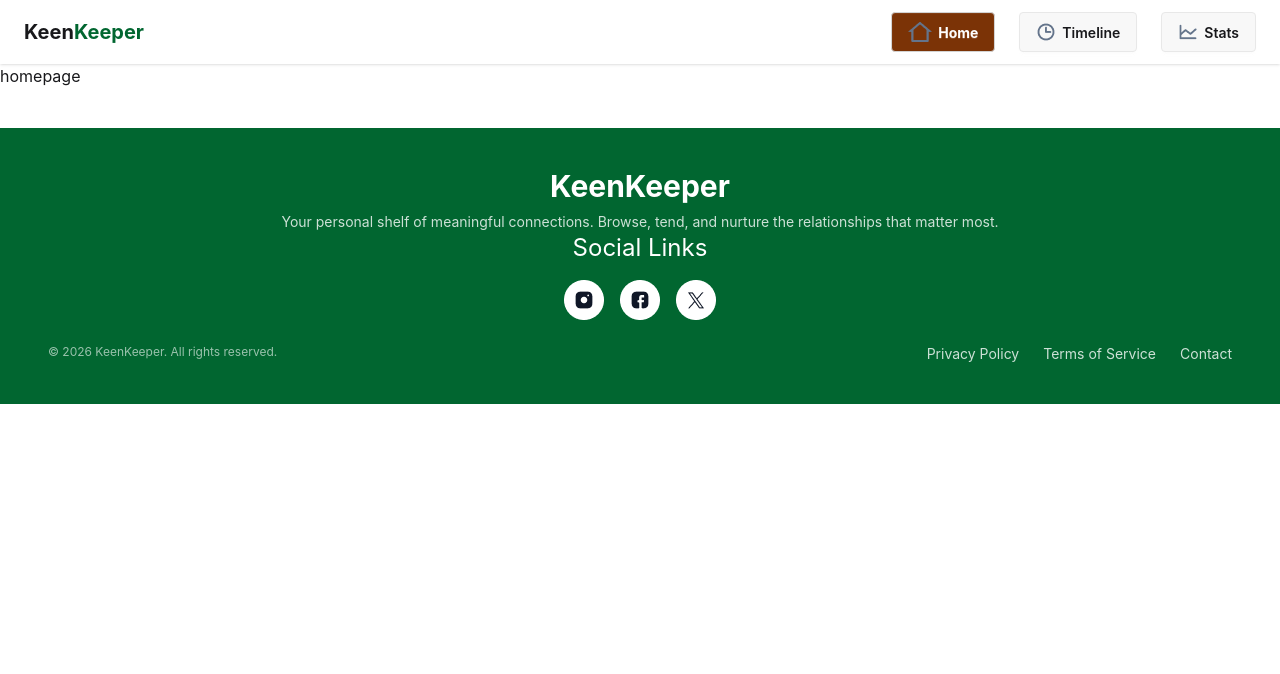
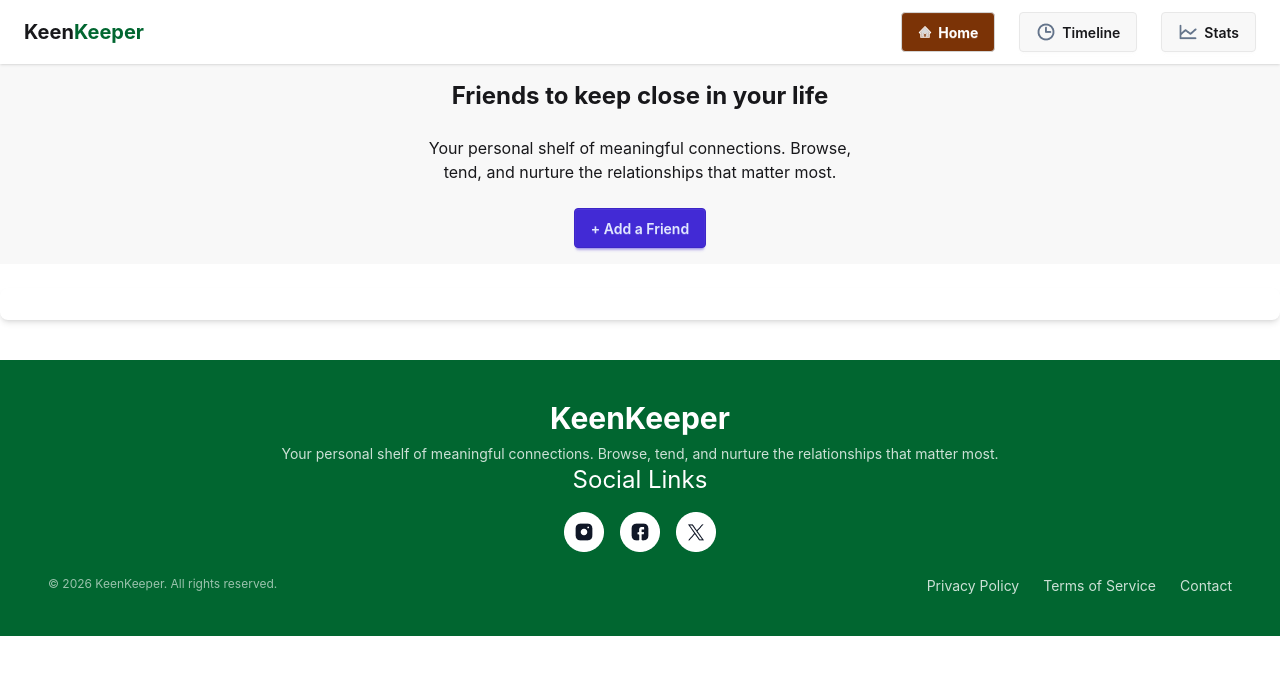
Before and after one commit to yeasinarafatraihan42511-blip/kin-keeper, a React (Vite) app: page / in a window 1280 px wide. Shown: the top 674 px of the page. Built offline with nearby package versions, Linux system fonts and the light colour scheme.

Commit message:
Banner section end

```diff
--- a/package.json
+++ b/package.json
@@ -13,6 +13,7 @@
     "@tailwindcss/vite": "^4.2.2",
     "react": "^19.2.4",
     "react-dom": "^19.2.4",
+    "react-icons": "^5.6.0",
     "react-router": "^7.14.1",
     "tailwindcss": "^4.2.2"
   },
--- /dev/null
+++ b/src/components/Banner/Banner.jsx
@@ -0,0 +1,20 @@
+import React from 'react';
+
+const Banner = () => {
+    return (
+        <div className="hero bg-base-200  container mx-auto">
+            <div className="hero-content text-center">
+                <div className="max-w-md">
+                    <h3 className="text-2xl font-bold">Friends to keep close in your life</h3>
+                    <p className="py-6">
+                        Your personal shelf of meaningful connections. Browse, tend, and nurture the
+                        relationships that matter most.
+                    </p>
+                    <button className="btn btn-primary">+ Add a Friend</button>
+                </div>
+            </div>
+        </div>
+    );
+};
+
+export default Banner;
--- a/src/components/Shared/navbar/Navbar.jsx
+++ b/src/components/Shared/navbar/Navbar.jsx
@@ -3,9 +3,16 @@ import { NavLink } from 'react-router';
 import vector from '../../../assets/vector.png';
 import clock from '../../../assets/clock.png';
 import chartline from '../../../assets/chartline.png';
+import { Link } from 'react-router';
+import { AiTwotoneHome } from "react-icons/ai";
 
 
 const Navbar = () => {
+    const links = [
+        { to: "/", label: "Home", icon: vector },
+        { to: "/timeline", label: "Timeline", icon: clock },
+        { to: "/stats", label: "Stats", icon: chartline }
+    ];
     return (
         <div className="navbar bg-base-100 shadow px-6 container mx-auto bg-white">
             {/* Left - Logo */}
@@ -22,14 +29,14 @@ const Navbar = () => {
                             isActive ? "text-white font-bold btn btn-active bg-amber-900 " : "btn"
                         }
                     >
-                        <img src={vector} alt="Vector" /> <span>Home</span>
+                       <AiTwotoneHome /> <span>Home</span>
                     </NavLink>
                 </div>
 
-                <NavLink to="/timeline" className="btn">
+                <NavLink to={links[1].to} className="btn">
                     <img src={clock} alt="Clock" /> <span>Timeline</span>
                 </NavLink>
-                <NavLink to="/stats" className="btn">
+                <NavLink to={links[2].to} className="btn">
                     <img src={chartline} alt="Chart Line" /> <span>Stats</span>
                 </NavLink>
             </div>
--- /dev/null
+++ b/src/components/SummaryCard/SummmaryCard.jsx
@@ -0,0 +1,16 @@
+import React from 'react';
+
+
+
+const SummaryCard = () => {
+    return (
+        <div className='bg-white rounded-lg shadow-md p-4 grid grid-cols-4 gap-4 mt-6 container mx-auto'>
+            <div></div>
+            <div></div>
+            <div></div>
+            <div></div>
+        </div>
+    );
+};
+
+export default SummaryCard;
--- a/src/main.jsx
+++ b/src/main.jsx
@@ -1,10 +1,11 @@
 import { StrictMode } from 'react'
 import { createRoot } from 'react-dom/client'
 import './index.css'
-import { RouterProvider } from 'react-router'
+import { createBrowserRouter, RouterProvider } from 'react-router'
 import MainLayout from './layout/MainLayout'
-import Homepage from './pages/homepage/Homepage'
+
 import { router } from './routes/Routes'
+
 
 
 
--- a/src/pages/homepage/Homepage.jsx
+++ b/src/pages/homepage/Homepage.jsx
@@ -1,9 +1,13 @@
 import React from 'react';
+import Banner from '../../components/Banner/Banner';
+import SummmaryCard from '../../components/SummaryCard/SummmaryCard';
+
 
 const Homepage = () => {
     return (
         <div>
-            homepage
+            <Banner />
+            <SummmaryCard />
         </div>
     );
 };
--- /dev/null
+++ b/src/pages/timeline/timeline.jsx
@@ -0,0 +1,11 @@
+import React from 'react';
+
+const Timeline = () => {
+    return (
+        <div>
+            <h2>Timeline</h2>
+        </div>
+    );
+};
+
+export default Timeline;
```
Also changed, not shown: src/routes/Routes.jsx (+7 -3 lines), 1 other file (tests, documents, lock files or other folders).
